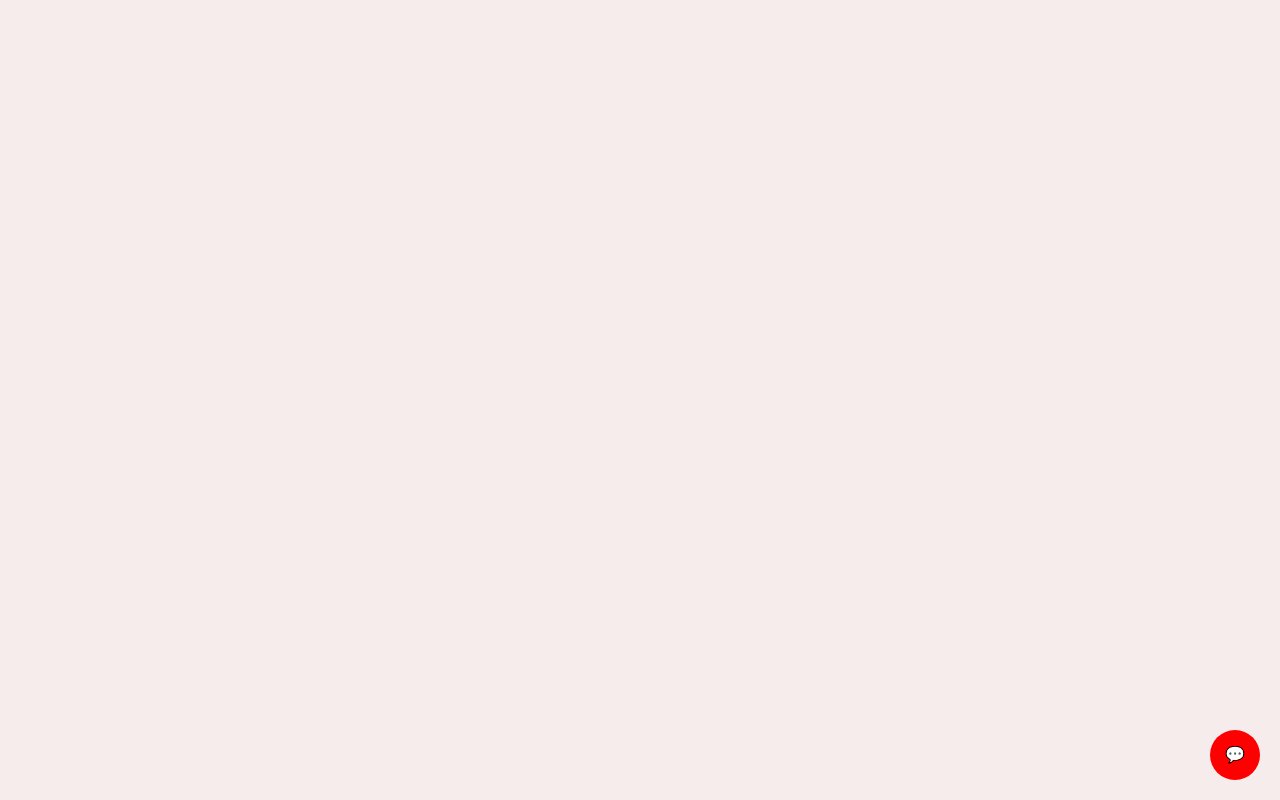
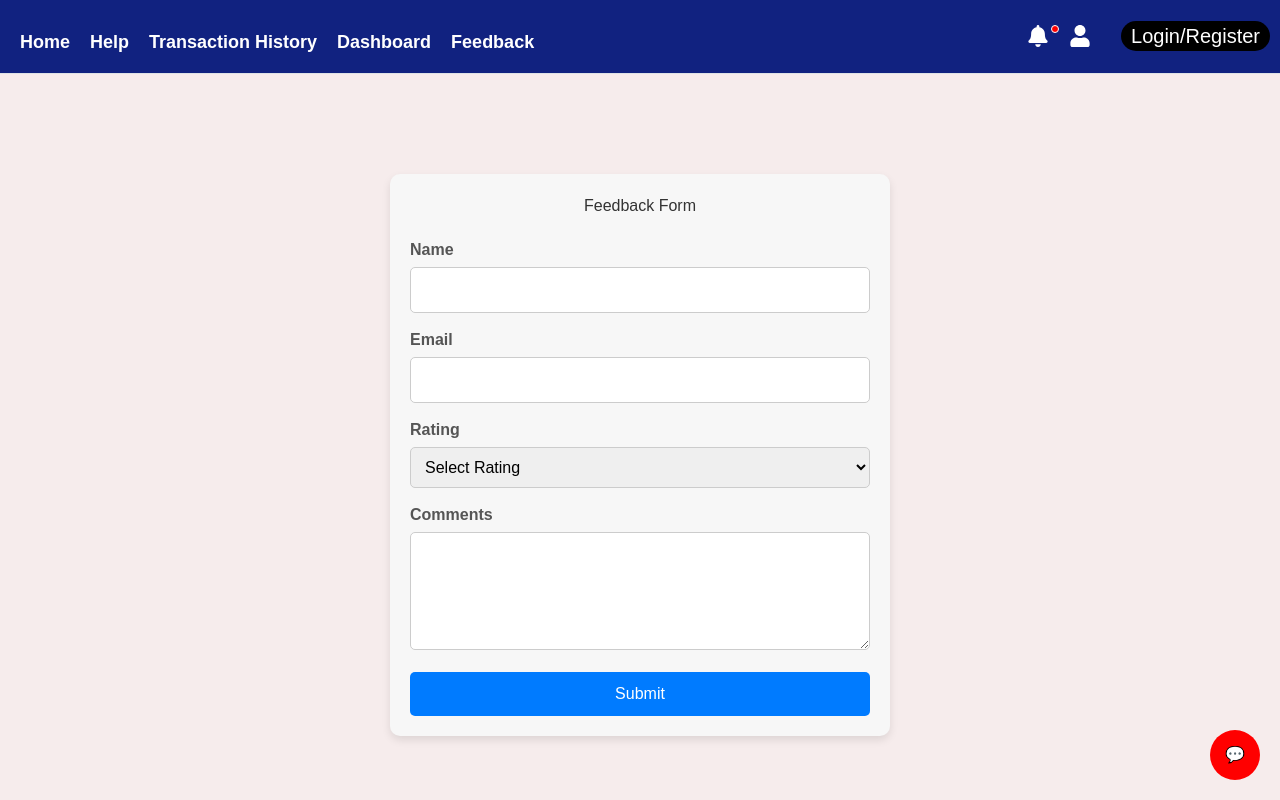
Before and after one commit to A-R-P-I-T-JAIN/Hack-Ndore, a React (Vite) app in the folder Client/: page /feedback in a window 1280 px wide. Before the commit this address had no page. Built offline with nearby package versions, Linux system fonts and the light colour scheme.

Commit message:
feedback form added

```diff
--- a/Client/src/App.jsx
+++ b/Client/src/App.jsx
@@ -16,6 +16,7 @@ import Receipt from "./components/Receipt"
 import HelpAndSupport from './components/HelpAndSupport'
 import Transaction from './components/Transaction_History'
 import { AuthProvider } from "./components/AuthContext";
+import FeedbackForm from './components/FeedbackForm'
 
 function App() {
 
@@ -34,6 +35,7 @@ function App() {
       <Route path='/receipt' element={<Receipt/>}/>
       <Route path='/help' element={<HelpAndSupport/>}/>
       <Route path='/transaction-history' element={<Transaction/>}/>
+      <Route path='/feedback' element={<FeedbackForm/>}/>
     </Routes>
     {isChatBoxVisible && <ChatBox onClose={() => setIsChatBoxVisible(false)} />}
     <ChatIcon onClick={() => setIsChatBoxVisible(true)} />
--- /dev/null
+++ b/Client/src/components/FeedbackForm.css
@@ -0,0 +1,64 @@
+.feedback-form-container {
+    max-width: 500px;
+    margin: 0 auto;
+    padding: 20px;
+    background-color: #f7f7f7;
+    border-radius: 10px;
+    box-shadow: 0 4px 8px rgba(0, 0, 0, 0.1);
+    margin-top: 100px;
+  }
+
+  .feedback-form h2 {
+    text-align: center;
+    margin-bottom: 20px;
+    color: #333;
+  }
+
+  .form-group {
+    margin-bottom: 15px;
+  }
+
+  .form-group label {
+    display: block;
+    font-weight: bold;
+    color: #555;
+    margin-bottom: 5px;
+  }
+
+  .form-group input,
+  .form-group select,
+  .form-group textarea {
+    width: 100%;
+    padding: 10px;
+    border-radius: 5px;
+    border: 1px solid #ccc;
+    font-size: 16px;
+    transition: border-color 0.3s;
+  }
+
+  .form-group input:focus,
+  .form-group select:focus,
+  .form-group textarea:focus {
+    border-color: #007bff;
+  }
+
+  .submit-button {
+    width: 100%;
+    padding: 10px;
+    background-color: #007bff;
+    color: white;
+    font-size: 16px;
+    border: none;
+    border-radius: 5px;
+    cursor: pointer;
+    transition: background-color 0.3s;
+  }
+
+  .submit-button:hover {
+    background-color: #0056b3;
+  }
+
+  .thank-you-message {
+    text-align: center;
+    color: #333;
+  }
--- /dev/null
+++ b/Client/src/components/FeedbackForm.jsx
@@ -0,0 +1,83 @@
+import React, { useState } from 'react';
+import './FeedbackForm.css';
+import Navbar2 from './Navbar2';
+
+const FeedbackForm = () => {
+  const [name, setName] = useState('');
+  const [email, setEmail] = useState('');
+  const [rating, setRating] = useState('');
+  const [comments, setComments] = useState('');
+  const [submitted, setSubmitted] = useState(false);
+
+  const handleSubmit = (e) => {
+    e.preventDefault();
+    // Here you can handle the form submission, e.g., send data to a server
+    console.log({ name, email, rating, comments });
+    setSubmitted(true);
+  };
+
+  return (
+    <>
+    <Navbar2 />
+    <div className="feedback-form-container">
+      {submitted ? (
+        <div className="thank-you-message">
+          <h2>Thank you for your feedback!</h2>
+        </div>
+      ) : (
+        <form className="feedback-form" onSubmit={handleSubmit}>
+          <h2>Feedback Form</h2>
+          <div className="form-group">
+            <label htmlFor="name">Name</label>
+            <input
+              type="text"
+              id="name"
+              value={name}
+              onChange={(e) => setName(e.target.value)}
+              required
+            />
+          </div>
+          <div className="form-group">
+            <label htmlFor="email">Email</label>
+            <input
+              type="email"
+              id="email"
+              value={email}
+              onChange={(e) => setEmail(e.target.value)}
+              required
+            />
+          </div>
+          <div className="form-group">
+            <label htmlFor="rating">Rating</label>
+            <select
+              id="rating"
+              value={rating}
+              onChange={(e) => setRating(e.target.value)}
+              required
+            >
+              <option value="">Select Rating</option>
+              <option value="5">Excellent</option>
+              <option value="4">Very Good</option>
+              <option value="3">Good</option>
+              <option value="2">Fair</option>
+              <option value="1">Poor</option>
+            </select>
+          </div>
+          <div className="form-group">
+            <label htmlFor="comments">Comments</label>
+            <textarea
+              id="comments"
+              value={comments}
+              onChange={(e) => setComments(e.target.value)}
+              rows="4"
+            />
+          </div>
+          <button type="submit" className="submit-button">Submit</button>
+        </form>
+      )}
+    </div>
+    </>
+  );
+};
+
+export default FeedbackForm;
--- a/Client/src/components/Navbar2.jsx
+++ b/Client/src/components/Navbar2.jsx
@@ -31,6 +31,7 @@ const Navbar2 = () => {
         <span className="nav-item" onClick={() => navigate("/help")}>Help</span>
         <span className="nav-item" onClick={() => navigate("/transaction-history")}>Transaction History</span>
         <span className="nav-item" onClick={() => navigate("/dashboard")}>Dashboard</span>
+        <span className="nav-item" onClick={() => navigate("/feedback")}>Feedback</span>
       </div>
       <div className="navbar-right">
       <div className="icon-wrapper" onClick={toggleNotifications}>
```
